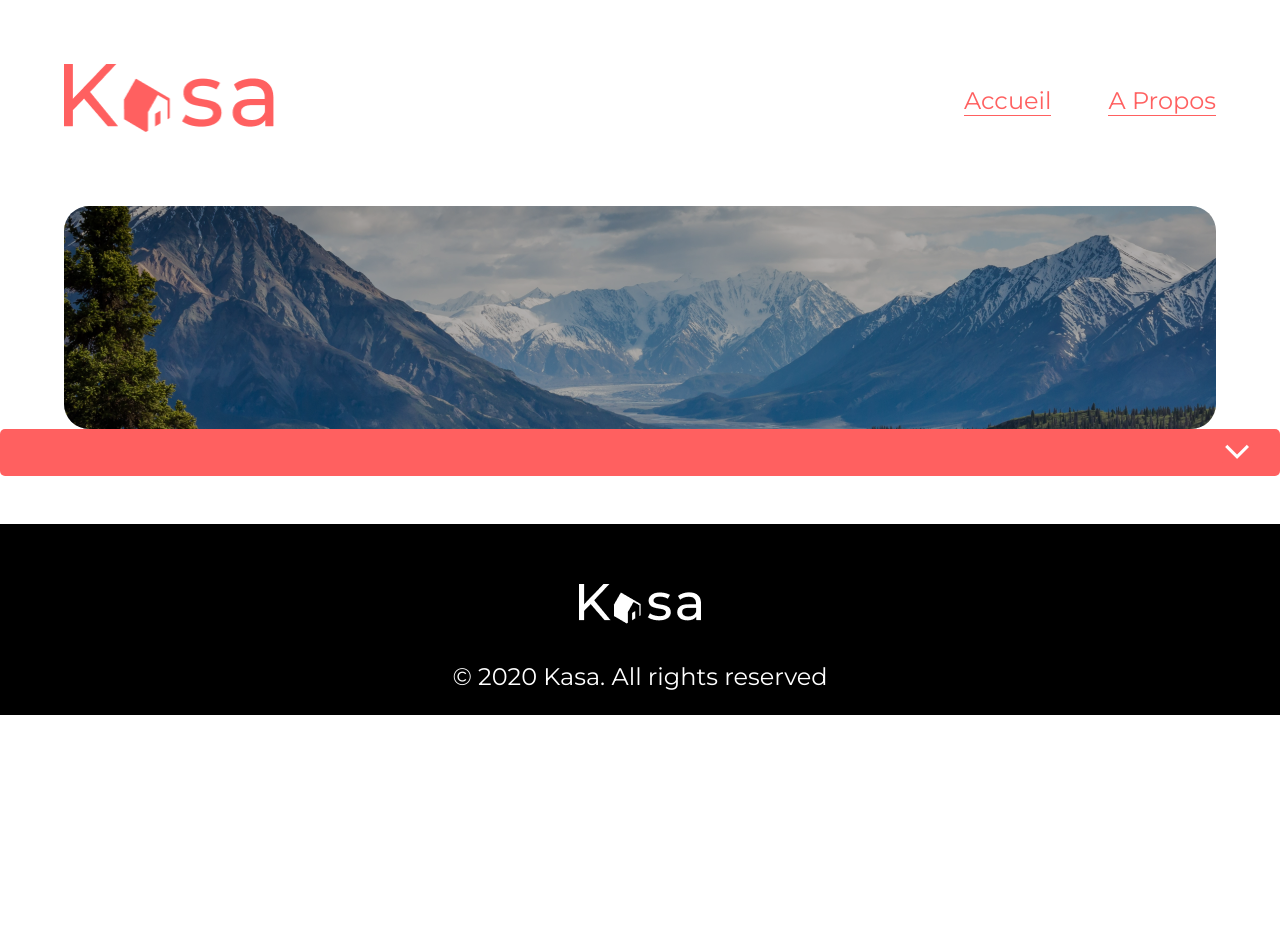
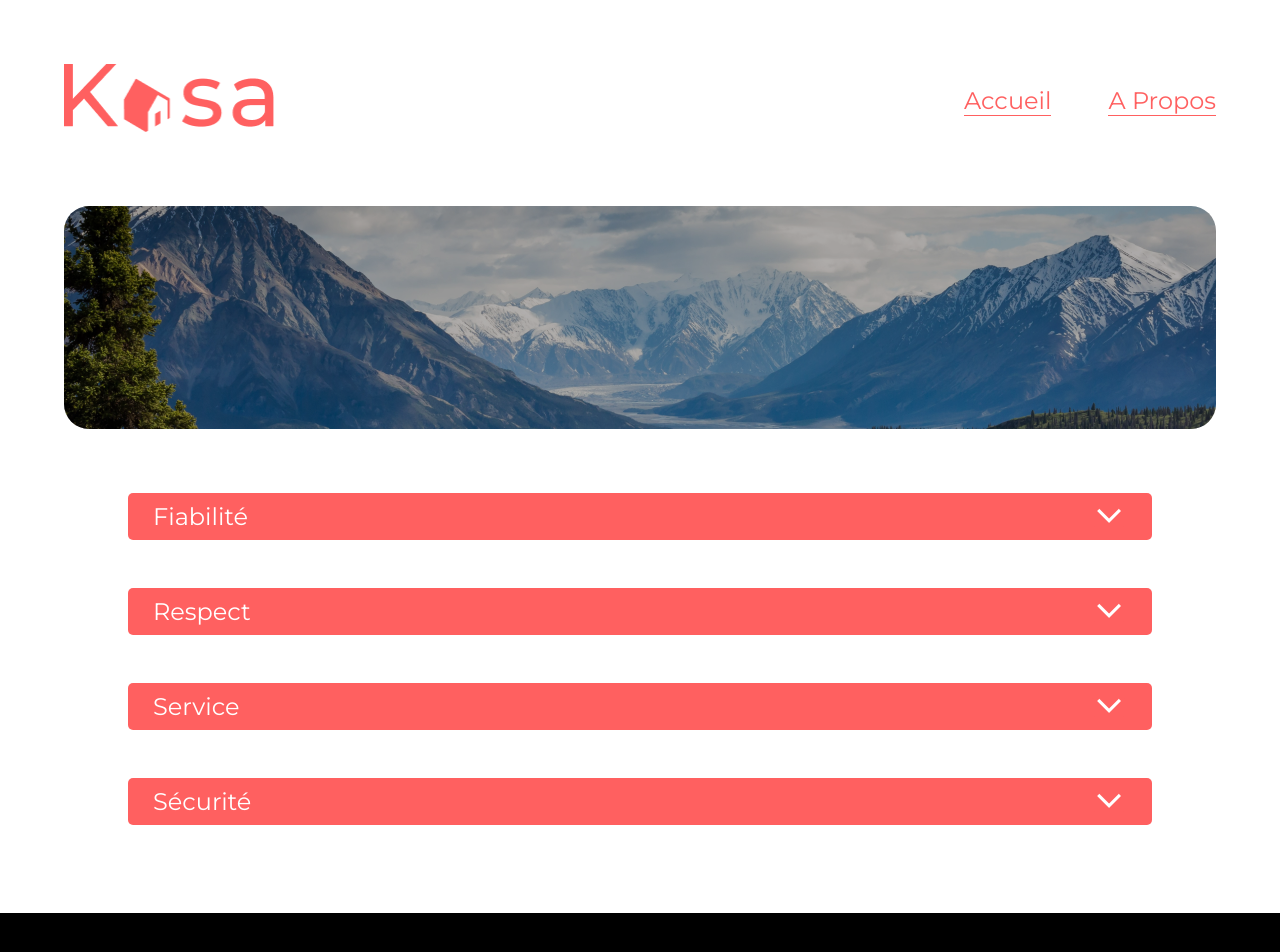
Before and after one commit to Tintgire/projet-7-OC, a React (Create React App) app: page /about in a window 1280 px wide. Shown: the top 952 px of the page. Before the commit the page ends 800 px from the top, so only its background shows below. Built offline with nearby package versions, Linux system fonts and the light colour scheme.

Commit message:
mapping de ma data collapse

```diff
--- a/src/pages/About/About.jsx
+++ b/src/pages/About/About.jsx
@@ -3,15 +3,49 @@ import Banner from '../../components/banner/Banner'
 import Footer from '../../components/footer/Footer'
 import Collapse from '../../components/collapse/Collapse'
 import IMGABOUT from '../../assets/IMGABOUT.png'
+import './About.scss'
 
 export default function About() {
   const textABOUT = ''
   const altABOUT = 'image de montagne avec un arbre sur le côté'
+
+  const Items = [
+    {
+      id: 1,
+      title: 'Fiabilité',
+      texte:
+        'Les annonces postées sur Kasa garantissent une fiabilité totale. Les photos sont conformes au logement et toutes les informations sont régulièrement vérifiées par nos équipes.',
+    },
+    {
+      id: 2,
+      title: 'Respect',
+      texte:
+        'La bienveillance fait partie des valeurs fondatrices de Kasa. Tout comportement discriminatoire ou de perturbation du voisinage entrainera une exclusion de notre platforme',
+    },
+    {
+      id: 3,
+      title: 'Service',
+      texte:
+        "Nos équipes se tiennent à votre disposition pour vous fournir une expérience parfaite. N'hésitez pas à nous contacter si vous avez la moindre question",
+    },
+    {
+      id: 4,
+      title: 'Sécurité',
+      texte: `La sécurité est la priorité est la priorité de Kasa aussi bien pour nos hôtes que pour les voyageurs. Chaque logement correspond aux critères de sécurité établis par nos services.
+        En laissant unenote aussi bien à l'hôte qu'aux locataire,cela permet à nos équipes de vérifier que les standarts sont bien respectés.
+        Nous organisons également des ateliers sur la sécurité domestiques pour nos hôtes.`,
+    },
+  ]
+
   return (
     <div>
       <Header />
       <Banner text={textABOUT} src={IMGABOUT} alt={altABOUT} />
-      <Collapse />
+      <div className="wrapper">
+        {Items.map((item) => (
+          <Collapse key={item.id} title={item.title} texte={item.texte} />
+        ))}
+      </div>
       <Footer />
     </div>
   )
--- a/src/pages/About/About.scss
+++ b/src/pages/About/About.scss
@@ -0,0 +1,3 @@
+.wrapper {
+    margin: 5% 10% 5% 10%;
+}
```
